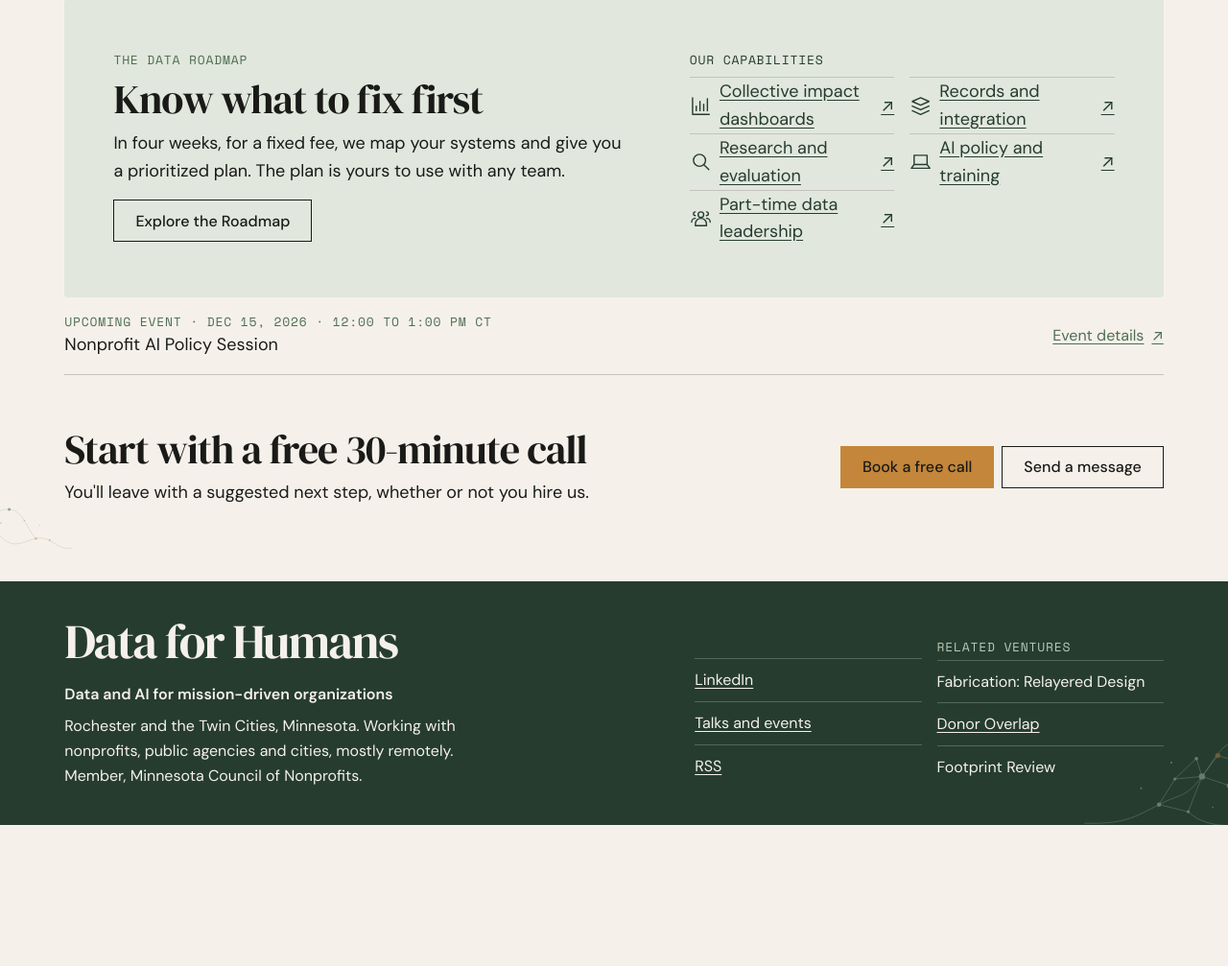
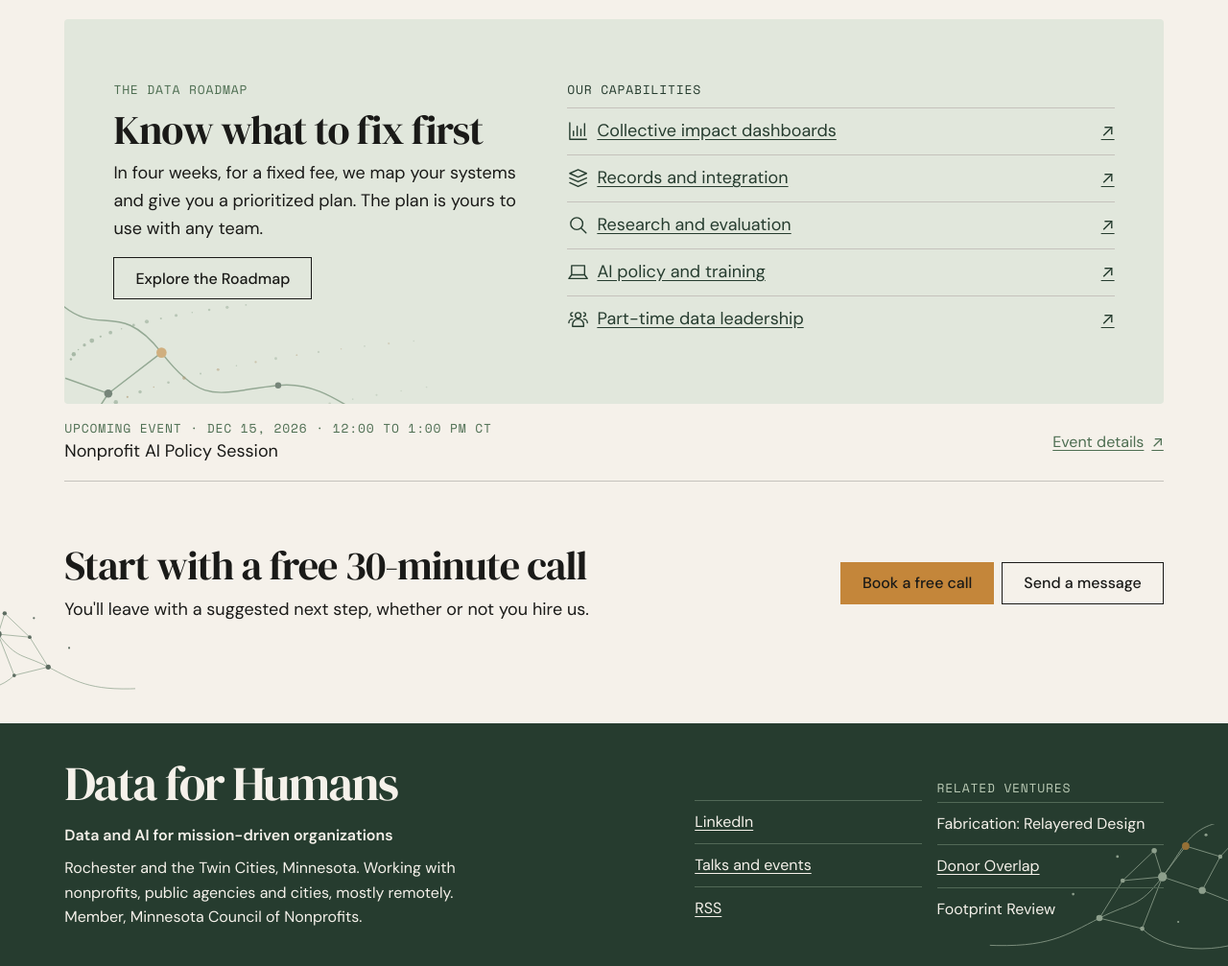
Before and after one commit to DataForHumans/dfh-website, an Astro site: page / in a window 1280 px wide. Shown: the part 1570-2577 px from the top of the page at 96% size. Before the commit the page ends 2430 px from the top, so only its background shows below. Built offline with nearby package versions, Linux system fonts and the light colour scheme; Astro itself is replaced by a stand-in of ours.

Commit message:
Extend the signature network art and desktop spacing

```diff
--- a/src/components/NetworkAccent.astro
+++ b/src/components/NetworkAccent.astro
@@ -1,14 +1,52 @@
 ---
 interface Props {
-  variant: 'threads' | 'fragment';
-  placement: 'heading' | 'services-intro' | 'closing' | 'footer';
+  variant: 'threads' | 'fragment' | 'drift' | 'bridge';
+  placement: 'heading' | 'services-intro' | 'closing' | 'footer' | 'metrics' | 'sage-panel' | 'about' | 'work' | 'contact';
 }
 
 const { variant, placement } = Astro.props;
+const dust = Array.from({ length: variant === 'drift' ? 48 : 0 }, (_, index) => {
+  const density = index / 47;
+  return {
+    x: 354 - 348 * density ** 1.7,
+    y: 106 + (((index * 47) % 97) - 48) * (1.65 - density * 0.7),
+    radius: 0.7 + (index % 5) * (1.1 - density) * 0.43,
+    opacity: 0.77 - density * 0.49,
+  };
+});
 ---
 <span class:list={['network-accent', `network-accent--${placement}`]} data-network-accent aria-hidden="true">
   <svg viewBox="0 0 360 205" focusable="false" aria-hidden="true">
-    {variant === 'threads' ? (
+    {variant === 'drift' ? (
+      <>
+        <path d="M-6 188C64 180 93 124 151 130S223 152 265 98 326 85 365 49m-100 49 52 40 42-15m-42 15 23 35" fill="none" stroke="var(--network-line)" stroke-width="1.4" />
+        <circle cx="151" cy="130" r="3" fill="var(--network-node)" />
+        <circle cx="265" cy="98" r="5" fill="var(--ochre)" />
+        <circle cx="317" cy="138" r="4" fill="var(--network-node)" />
+        {dust.map(({ x, y, radius, opacity }, index) => (
+          <circle cx={x} cy={y} r={radius} opacity={opacity} fill={index % 4 === 0 ? 'var(--ochre-text)' : 'var(--network-line)'} />
+        ))}
+      </>
+    ) : variant === 'bridge' ? (
+      <>
+        <g fill="none" stroke="var(--network-line)" stroke-width="1.25">
+          <path d="m38 141 39-38 29 27-25 45-43-34m39-38 4 72m25-45 36-24m-65-3 31-44 34 47" />
+          <path d="M106 130C167 158 187 63 244 85s71 37 120-6m-120 6 35-43 36 14 23-40m-23 40 12 63-53 21-30-55m35-43-5 98m53-21 37 33" />
+        </g>
+        <g fill="var(--network-node)">
+          <circle cx="38" cy="141" r="3" /><circle cx="77" cy="103" r="5.5" />
+          <circle cx="106" cy="130" r="5" /><circle cx="81" cy="175" r="3.7" />
+          <circle cx="108" cy="59" r="3" /><circle cx="244" cy="85" r="6" />
+          <circle cx="315" cy="56" r="5" /><circle cx="274" cy="140" r="4" />
+          <circle cx="327" cy="119" r="3.3" />
+        </g>
+        <g fill="var(--ochre)">
+          <circle cx="142" cy="106" r="4" /><circle cx="279" cy="42" r="4.5" />
+          <circle cx="338" cy="16" r="2.5" /><circle cx="193" cy="73" r="1.7" />
+          <circle cx="205" cy="137" r="2" /><circle cx="345" cy="172" r="2" />
+        </g>
+      </>
+    ) : variant === 'threads' ? (
       <>
         <g fill="none" stroke="var(--network-line)" stroke-width="1.1">
           <path d="M-8 171C46 188 65 130 117 142S192 183 245 121 318 32 369 27" />
@@ -61,23 +99,70 @@ const { variant, placement } = Astro.props;
   .network-accent svg { display: block; width: 100%; height: auto; pointer-events: none; }
   .network-accent--heading { inset-block-start: 0; opacity: 0.48; }
   .network-accent--services-intro { inset-block-start: 0; opacity: 0.63; width: min(42%, 30rem); }
-  .network-accent--closing { inset-inline-end: auto; inset-inline-start: 0; inset-block-end: 0; opacity: 0.45; width: min(9vw, 8rem); }
-  .network-accent--closing svg { transform: scaleX(-1) translateX(35%); }
+  .network-accent--metrics {
+    inset-inline-end: auto;
+    inset-inline-start: 0;
+    inset-block-start: -4.4rem;
+    width: min(7.8vw, 7rem);
+    opacity: 0.82;
+  }
+  .network-accent--metrics svg { width: 13rem; margin-inline-start: -6.2rem; transform: scaleX(-1); }
+  .network-accent--sage-panel {
+    inset-inline-end: auto;
+    inset-inline-start: 0;
+    inset-block-end: 0;
+    width: min(34%, 24rem);
+    height: 7rem;
+    opacity: 0.57;
+  }
+  .network-accent--sage-panel svg { width: 100%; transform: translateY(-21%) scaleX(-1); }
+  .network-accent--closing {
+    inset-inline-end: auto;
+    inset-inline-start: 0;
+    inset-block-end: 0;
+    opacity: 0.73;
+    width: min(11vw, 10rem);
+  }
+  .network-accent--closing svg { width: 14rem; transform: scaleX(-1) translateX(37%); }
+  .network-accent--about {
+    inset-block-start: 0.5rem;
+    width: min(38%, 28rem);
+    opacity: 0.76;
+  }
+  .network-accent--about svg { transform: translateX(8%); }
+  .network-accent--work {
+    inset-block-end: -1.05rem;
+    width: min(36%, 24rem);
+    height: 5rem;
+    opacity: 0.65;
+  }
+  .network-accent--work svg { transform: translateY(-43%); }
+  .network-accent--contact {
+    inset-block-start: 0;
+    width: min(32vw, 29rem);
+    opacity: 0.76;
+  }
   .network-accent--footer {
     --network-line: var(--diagram-soft);
     --network-node: var(--diagram-soft);
     inset-block-end: 0;
-    opacity: 0.46;
-    width: min(15vw, 15rem);
+    opacity: 0.7;
+    width: min(22vw, 21rem);
+    height: 9.25rem;
   }
-  .network-accent--footer svg { transform: translate(22%, 8%); }
+  .network-accent--footer svg { transform: translate(12%, -12%); }
 
   @media (min-width: 62rem) {
     .network-accent--heading,
-    .network-accent--services-intro { display: block; }
+    .network-accent--services-intro,
+    .network-accent--about,
+    .network-accent--work { display: block; }
   }
   @media (min-width: 75rem) {
+    .network-accent--metrics,
+    .network-accent--sage-panel,
     .network-accent--closing,
+    .network-accent--contact,
     .network-accent--footer { display: block; }
   }
 </style>
--- a/src/pages/about/index.astro
+++ b/src/pages/about/index.astro
@@ -1,6 +1,7 @@
 ---
 import { Image } from 'astro:assets';
 import { getEntry } from 'astro:content';
+import NetworkAccent from '../../components/NetworkAccent.astro';
 import Base from '../../layouts/Base.astro';
 import Button from '../../components/Button.astro';
 import { getTeam, isLive } from '../../lib/content';
@@ -27,11 +28,11 @@ const principles = [
 ---
 
 <Base
-  accent="fragment"
   title="About"
   description="Data for Humans is a small team that helps mission-driven organizations make sense of their data and of what their people know. Rochester and the Twin Cities, working nationally."
 >
   <header class="editorial-frame core-intro about-intro">
+    <NetworkAccent variant="drift" placement="about" />
     <p class="eyebrow mono">About Data for Humans</p>
     <h1>A small team you work with directly.</h1>
     <p class="lede">We help nonprofits and public agencies make sense of their data and of what their people know. Chris Roberts founded Data for Humans in 2021 to build data capacity in those sectors.</p>
--- a/src/pages/contact/index.astro
+++ b/src/pages/contact/index.astro
@@ -1,4 +1,5 @@
 ---
+import NetworkAccent from '../../components/NetworkAccent.astro';
 import Base from '../../layouts/Base.astro';
 import SupportHeader from '../../components/SupportHeader.astro';
 import Button from '../../components/Button.astro';
@@ -6,10 +7,10 @@ import { BOOKING_URL, EMAILS } from '../../data/site';
 ---
 
 <Base
-  accent="threads"
   title="Contact"
   description="Start with a free conversation. Tell us where your data is getting in the way, and we'll suggest a sensible next step."
 >
+  <NetworkAccent variant="bridge" placement="contact" />
   <SupportHeader title="Tell us what you're working on" eyebrow="Contact">
     <p class="lede">Tell us where your data is getting in the way. You'll leave the conversation with a suggested next step, whether or not you hire us.</p>
   </SupportHeader>
--- a/src/pages/index.astro
+++ b/src/pages/index.astro
@@ -58,6 +58,7 @@ const figures = [
   </header>
 
   <section class="figures" aria-label="Key figures">
+    <NetworkAccent variant="drift" placement="metrics" />
     <dl class="editorial-frame figures__list">
       {figures.map((figure) => (
         <div class="figures__item">
@@ -93,6 +94,7 @@ const figures = [
   </section>
 
   <section class="editorial-frame editorial-grid home-section home-services" aria-labelledby="h-services">
+    <NetworkAccent variant="drift" placement="sage-panel" />
     <div>
       <p class="eyebrow mono">The Data Roadmap</p>
       <h2 id="h-services">Know what to fix first</h2>
@@ -122,7 +124,7 @@ const figures = [
     </aside>
   )}
 
-  <NetworkAccent variant="threads" placement="closing" />
+  <NetworkAccent variant="fragment" placement="closing" />
   <section class="editorial-frame home-section home-contact" aria-labelledby="h-closing">
     <div>
       <h2 id="h-closing">Start with a free 30-minute call</h2>
--- a/src/pages/work/index.astro
+++ b/src/pages/work/index.astro
@@ -3,6 +3,7 @@ import Button from '../../components/Button.astro';
 import PublicDashboard from '../../components/PublicDashboard.astro';
 import VolunteerAgeChart from '../../components/VolunteerAgeChart.astro';
 import { render } from 'astro:content';
+import NetworkAccent from '../../components/NetworkAccent.astro';
 import Base from '../../layouts/Base.astro';
 import { getWork, workAnchor, workLink } from '../../lib/content';
 import '../../styles/core.css';
@@ -23,11 +24,11 @@ const entries = await Promise.all(
 ---
 
 <Base
-  accent="fragment"
   title="Our work"
   description="Here is what changed for mission-driven organizations once their data started working for them."
 >
   <header class="editorial-frame core-intro work-intro">
+    <NetworkAccent variant="threads" placement="work" />
     <div>
       <p class="eyebrow mono">Portfolio</p>
       <h1>Our work</h1>
--- a/src/styles/site.css
+++ b/src/styles/site.css
@@ -498,16 +498,6 @@ a:hover {
 
 .home-services__capabilities a > span:first-of-type { flex: 1; }
 
-@media (min-width: 70rem) {
-  .home-services__capabilities ul {
-    display: grid;
-    grid-template-columns: repeat(2, minmax(0, 1fr));
-    column-gap: var(--space-3);
-  }
-
-  .home-services__capabilities a { min-height: 3.4rem; }
-}
-
 .home-services__capabilities a:hover {
   color: var(--ink);
 }
@@ -844,3 +834,21 @@ a:hover {
   border-width: 2px;
   border-color: var(--ink);
 }
+
+.figures,
+.home-services { position: relative; }
+
+@media (min-width: 62rem) {
+  .home-section {
+    padding-block: calc(var(--home-space) + 0.65rem);
+  }
+
+  .home-services {
+    grid-template-columns: minmax(0, 0.85fr) minmax(0, 1.15fr);
+    gap: var(--editorial-gap);
+  }
+
+  .home-services > div { position: relative; }
+  .home-services__capabilities a { min-height: 3rem; }
+  .home-contact { padding-block-end: calc(var(--home-space) + 1.65rem); }
+}
--- a/src/styles/support.css
+++ b/src/styles/support.css
@@ -306,3 +306,9 @@
     align-self: start;
   }
 }
+
+@media (min-width: 62rem) {
+  .contact-paths {
+    margin-bottom: var(--space-6);
+  }
+}
```
Also changed, not shown: src/styles/core.css (+10 -0 lines).
